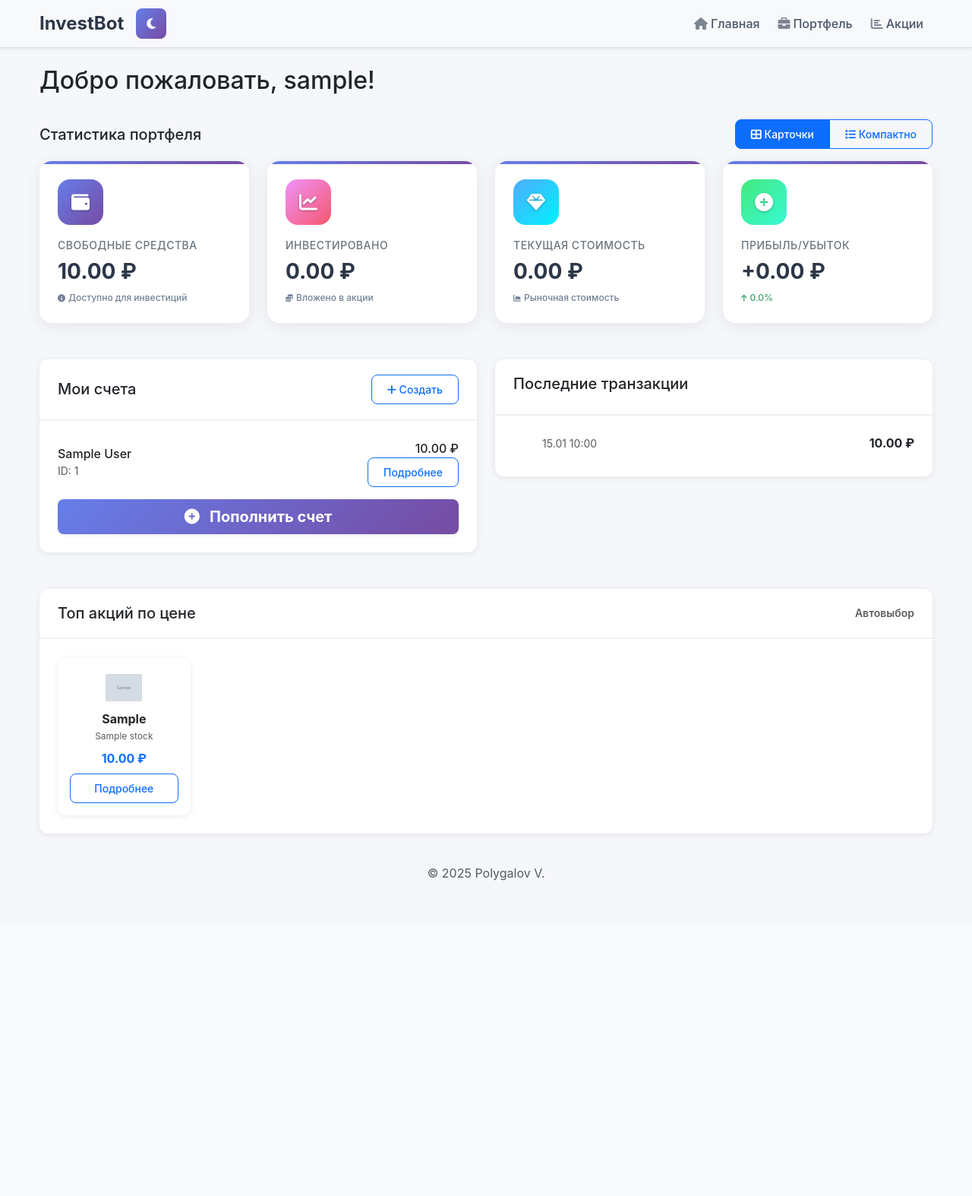
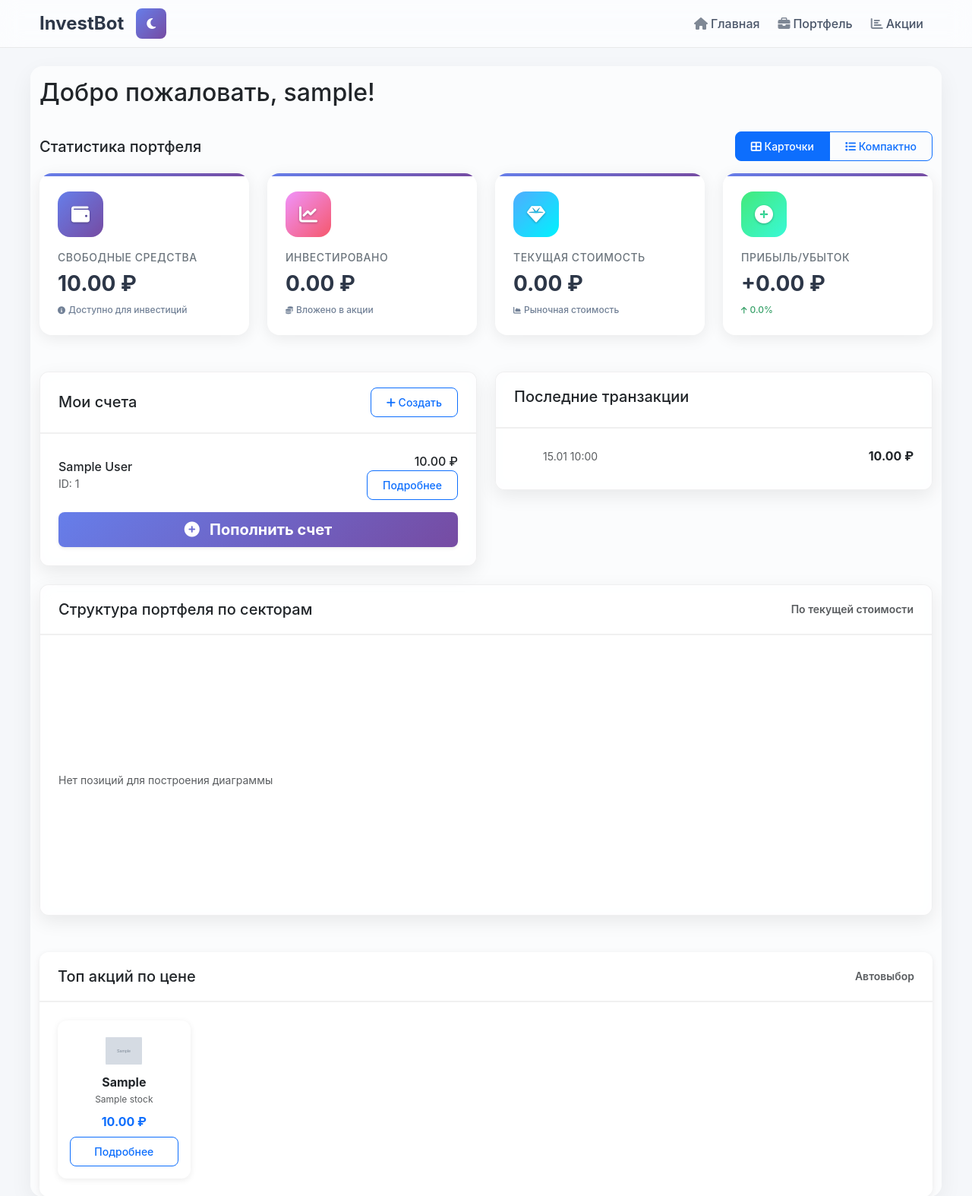
Before and after one commit to speymell/InvestikBotik, a Flask app: page /dashboard in a window 1280 px wide. Shown: the top 1574 px of the page at 76% size. Before the commit the page ends 1159 px from the top, so only its background shows below. Run offline with Flask 3, Linux system fonts and the light colour scheme; the visitor is signed in with stand-in values (Sample User, id 1); tables that the repository leaves empty hold one stand-in row (values such as "Sample post"); grey boxes marked "Sample" are stand-in pictures; a map, chart or similar area stays blank; some libraries are stand-ins or nearby versions.

Commit message:
mb pochinil

```diff
--- a/database.py
+++ b/database.py
@@ -27,7 +27,7 @@ class Stock(db.Model):
     face_value = db.Column(db.Float, nullable=True)
     # Новые метрики торгов
     turnover = db.Column(db.Float, nullable=True)  # оборот за день (в валюте котировок, обычно рубли)
-    volume = db.Column(db.Integer, nullable=True)  # количество бумаг за день
+    volume = db.Column(db.BigInteger, nullable=True)  # количество бумаг за день (BIGINT для Postgres)
     change_pct = db.Column(db.Float, nullable=True)  # изменение цены за день, %
 
 class Transaction(db.Model):
--- a/routes.py
+++ b/routes.py
@@ -664,12 +664,38 @@ def init_routes(app):
         if not top_stocks:
             top_stocks = Stock.query.filter(Stock.price > 0).order_by(Stock.price.desc()).limit(6).all()
 
+        # Структура портфеля по секторам (по текущей стоимости)
+        sector_labels = []
+        sector_values = []
+        try:
+            sector_totals = {}
+            positions = []
+            try:
+                positions = portfolio_stats.get('positions') if isinstance(portfolio_stats, dict) else []
+            except Exception:
+                positions = []
+            for pos in positions:
+                try:
+                    sec = getattr(pos.stock, 'sector', None) or 'Прочие'
+                    val = float(getattr(pos, 'current_value', 0.0) or 0.0)
+                    if val > 0:
+                        sector_totals[sec] = sector_totals.get(sec, 0.0) + val
+                except Exception:
+                    continue
+            ordered = sorted(sector_totals.items(), key=lambda x: x[1], reverse=True)
+            sector_labels = [k for k, _ in ordered]
+            sector_values = [round(v, 2) for _, v in ordered]
+        except Exception:
+            pass
+
         return render_template('dashboard.html',
                              user=user,
                              accounts=accounts,
                              portfolio_stats=portfolio_stats,
                              recent_transactions=recent_transactions,
-                             top_stocks=top_stocks)
+                             top_stocks=top_stocks,
+                             sector_labels=sector_labels,
+                             sector_values=sector_values)
 
     @app.route('/account/<int:account_id>')
     def account_detail(account_id):
@@ -714,6 +740,15 @@ def init_routes(app):
                 db.session.execute(db.text("ALTER TABLE stock ADD COLUMN IF NOT EXISTS turnover DOUBLE PRECISION"))
                 db.session.execute(db.text("ALTER TABLE stock ADD COLUMN IF NOT EXISTS volume BIGINT"))
                 db.session.execute(db.text("ALTER TABLE stock ADD COLUMN IF NOT EXISTS change_pct DOUBLE PRECISION"))
+                # Обновляем типы, если уже существовали как иные:
+                try:
+                    db.session.execute(db.text("ALTER TABLE stock ALTER COLUMN volume TYPE BIGINT USING volume::BIGINT"))
+                except Exception:
+                    pass
+                try:
+                    db.session.execute(db.text("ALTER TABLE stock ALTER COLUMN turnover TYPE DOUBLE PRECISION USING turnover::DOUBLE PRECISION"))
+                except Exception:
+                    pass
             else:
                 for stmt in [
                     "ALTER TABLE stock ADD COLUMN instrument_type VARCHAR(20) DEFAULT 'share'",
@@ -1193,6 +1228,28 @@ def update_all_prices():
     try:
         from stock_api import stock_api_service
         import time
+        # Гарантируем корректные типы колонок в Postgres (volume: BIGINT, turnover: DOUBLE PRECISION)
+        try:
+            bind = db.session.get_bind() if hasattr(db.session, 'get_bind') else db.session.bind
+            if bind is not None and getattr(bind.dialect, 'name', '') .startswith('postgres'):
+                try:
+                    db.session.execute(db.text("ALTER TABLE stock ALTER COLUMN volume TYPE BIGINT USING volume::BIGINT"))
+                except Exception:
+                    db.session.rollback()
+                try:
+                    db.session.execute(db.text("ALTER TABLE stock ALTER COLUMN turnover TYPE DOUBLE PRECISION USING turnover::DOUBLE PRECISION"))
+                except Exception:
+                    db.session.rollback()
+                try:
+                    db.session.commit()
+                except Exception:
+                    db.session.rollback()
+        except Exception:
+            # Не мешаем основному потоку обновления
+            try:
+                db.session.rollback()
+            except Exception:
+                pass
         stocks = Stock.query.all()
         updated_count = 0
         failed_count = 0
--- a/static/style.css
+++ b/static/style.css
@@ -1292,6 +1292,52 @@ footer {
     transition: all 0.2s ease;
     margin: 0 2px;
 }
+
+/* Glassmorphism additions */
+.glass-nav {
+    position: sticky;
+    top: 0;
+    z-index: 1030;
+    background: rgba(255, 255, 255, 0.65) !important;
+    backdrop-filter: saturate(180%) blur(14px);
+    -webkit-backdrop-filter: saturate(180%) blur(14px);
+    border-bottom: 1px solid rgba(0,0,0,0.08);
+}
+[data-theme="dark"] .glass-nav {
+    background: rgba(45, 55, 72, 0.65) !important;
+    border-bottom-color: rgba(255,255,255,0.08);
+}
+
+.page-surface {
+    border-radius: 16px;
+    background: rgba(255,255,255,0.6);
+    backdrop-filter: blur(6px);
+    -webkit-backdrop-filter: blur(6px);
+    box-shadow: 0 10px 30px rgba(0,0,0,0.06);
+    padding-top: 1rem;
+}
+[data-theme="dark"] .page-surface {
+    background: rgba(45,55,72,0.55);
+    box-shadow: 0 10px 30px rgba(0,0,0,0.35);
+}
+
+.glass-card {
+    background: rgba(255,255,255,0.55) !important;
+    border: 1px solid rgba(0,0,0,0.06) !important;
+    backdrop-filter: blur(10px);
+    -webkit-backdrop-filter: blur(10px);
+    box-shadow: 0 8px 24px rgba(0,0,0,0.08) !important;
+}
+[data-theme="dark"] .glass-card {
+    background: rgba(45,55,72,0.55) !important;
+    border-color: rgba(255,255,255,0.08) !important;
+    box-shadow: 0 8px 24px rgba(0,0,0,0.4) !important;
+}
+
+.chart-card {
+    overflow: hidden;
+}
+.chart-wrapper { height: 320px; position: relative; }
 
 .page-link:hover {
     background-color: #667eea;
--- a/templates/dashboard.html
+++ b/templates/dashboard.html
@@ -94,7 +94,7 @@
 <!-- Компактный вид статистики -->
 <div id="statsCompactView" class="row mt-4" style="display: none;">
     <div class="col-md-12">
-        <div class="card">
+        <div class="card glass-card">
             <div class="card-body p-3">
                 <div class="d-flex justify-content-between align-items-center flex-wrap gap-3">
                     <div class="compact-stat-inline">
@@ -128,7 +128,7 @@
 
 <div class="row mt-4 mt-md-5">
     <div class="col-md-6">
-        <div class="card">
+        <div class="card glass-card">
             <div class="card-header d-flex justify-content-between align-items-center">
                 <h5 class="mb-0">Мои счета</h5>
                 <button class="btn btn-sm btn-outline-primary" data-bs-toggle="modal" data-bs-target="#createAccountModal">
@@ -162,7 +162,7 @@
     </div>
 
     <div class="col-md-6 mt-3 mt-md-0">
-        <div class="card">
+        <div class="card glass-card">
             <div class="card-header">
                 <h5>Последние транзакции</h5>
             </div>
@@ -244,6 +244,24 @@
     </div>
 </div>
 {% endif %}
+
+<!-- Структура портфеля по секторам -->
+<div class="row mt-4">
+  <div class="col-md-12">
+    <div class="card glass-card chart-card">
+      <div class="card-header d-flex justify-content-between align-items-center">
+        <h5 class="mb-0">Структура портфеля по секторам</h5>
+        <small class="text-muted">По текущей стоимости</small>
+      </div>
+      <div class="card-body">
+        <div class="chart-wrapper">
+          <canvas id="sectorChart"></canvas>
+          <div id="sectorEmpty" class="text-muted small d-none">Нет позиций для построения диаграммы</div>
+        </div>
+      </div>
+    </div>
+  </div>
+  </div>
 
 <!-- Топ акций -->
 <div class="row mt-5">
@@ -335,8 +353,9 @@
             </div>
         </div>
     </div>
-</div>
+ </div>
 
+<script src="https://cdn.jsdelivr.net/npm/chart.js"></script>
 <script>
 function submitDeposit() {
     const accountId = document.getElementById('accountSelect').value;
@@ -431,6 +450,42 @@ document.addEventListener('DOMContentLoaded', function() {
     if (savedView === 'compact') {
         toggleStatsView('compact');
     }
+    // Секторная диаграмма
+    try {
+      const ctx = document.getElementById('sectorChart');
+      if (ctx) {
+        const positions = [
+          {% for p in portfolio_stats.positions or [] %}
+          { sector: {{ (p.stock.sector or 'Прочие')|tojson }}, value: {{ (p.current_value or 0)|round(2) }} },
+          {% endfor %}
+        ];
+        const totals = {};
+        positions.forEach(it => {
+          const key = it.sector || 'Прочие';
+          totals[key] = (totals[key] || 0) + (Number(it.value) || 0);
+        });
+        const entries = Object.entries(totals).filter(([,v]) => v > 0).sort((a,b)=>b[1]-a[1]);
+        const labels = entries.map(e=>e[0]);
+        const data = entries.map(e=>Number(e[1].toFixed(2)));
+        if (data.length === 0) {
+          document.getElementById('sectorEmpty')?.classList.remove('d-none');
+        } else {
+          const palette = ['#6366F1','#22C55E','#F59E0B','#EF4444','#3B82F6','#10B981','#EAB308','#8B5CF6','#F97316','#14B8A6'];
+          new Chart(ctx, {
+            type: 'doughnut',
+            data: { labels, datasets: [{ data, backgroundColor: labels.map((_,i)=> palette[i%palette.length]), borderWidth: 1 }] },
+            options: {
+              responsive: true,
+              plugins: {
+                legend: { position: 'bottom' },
+                tooltip: { callbacks: { label: (c)=> `${c.label}: ${c.raw.toLocaleString('ru-RU',{maximumFractionDigits:2})} ₽` } }
+              },
+              cutout: '60%'
+            }
+          });
+        }
+      }
+    } catch(e) { console.warn('Sector chart error', e); }
 });
 </script>
 {% endblock %}
--- a/templates/layout.html
+++ b/templates/layout.html
@@ -25,7 +25,7 @@
 <body>
 
 <!-- Навигационная панель -->
-<nav class="navbar navbar-expand-lg navbar-light bg-light shadow-sm">
+<nav class="navbar navbar-expand-lg glass-nav">
   <div class="container">
     <!-- Логотип -->
     <a class="navbar-brand d-flex align-items-center" href="/">
@@ -69,7 +69,7 @@
   </div>
 </nav>
 
-<div class="container mt-4">
+<div class="container mt-4 page-surface">
     {% block content %}
     {% endblock %}
 </div>
```
